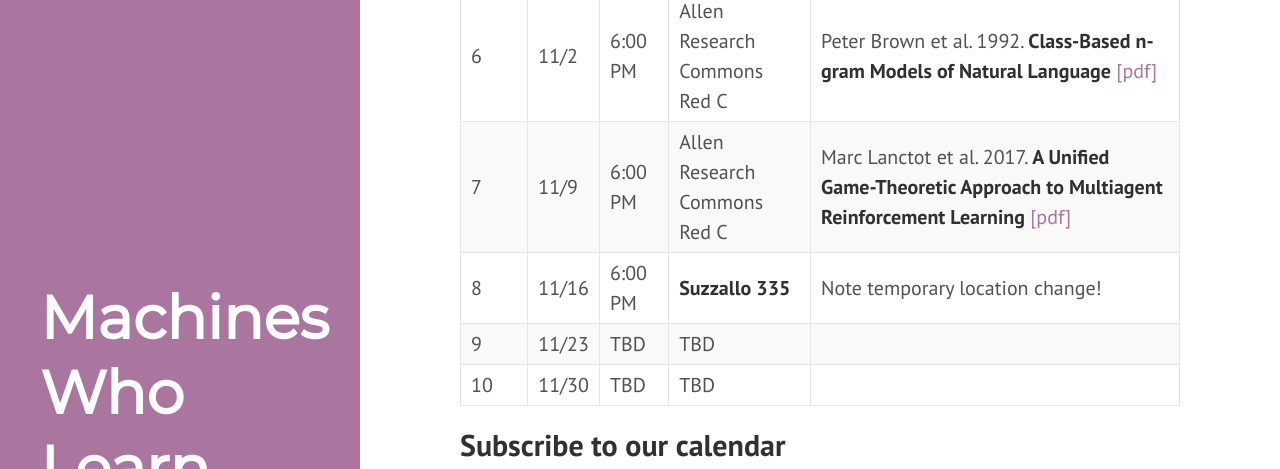
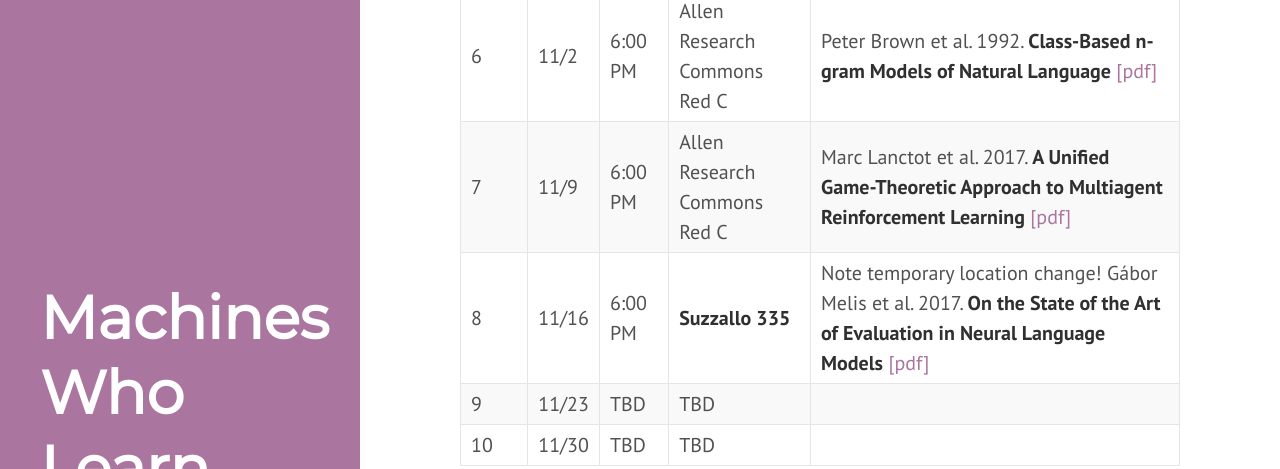
Before and after one commit to MachinesWhoLearn/machineswholearn.github.io, a Jekyll site: the page built from mwl_reading_group.md, in a window 1280 px wide and 900 px high, scrolled down 1174 px, cut to the strip 0-469 px from the top of the window. Built offline with Jekyll 4.4.1, drawn with Linux system fonts in a browser that asks for light colours.

Commit message:
Add 11/16 reading

```diff
--- a/mwl_reading_group.md
+++ b/mwl_reading_group.md
@@ -20,7 +20,7 @@ or two people assigned to lead a discussion about the readings.
 |    5 | 10/26 | 6:00 PM | Allen Research Commons Red C | David Silver et al. 2017. **Mastering the game of Go without human knowledge.** [[pdf]](https://www.nature.com/nature/journal/v550/n7676/full/nature24270.html) <br> Email mwluw@uw.edu if paper is paywalled|
 |    6 | 11/2 | 6:00 PM | Allen Research Commons Red C | Peter Brown et al. 1992. **Class-Based n-gram Models of Natural Language** [[pdf]](https://www.semanticscholar.org/paper/Class-Based-n-gram-Models-of-Natural-Language-Brown-Pietra/783480acff435bfbc15ffcdb4f15eccddaa0c810)|
 |    7 | 11/9 | 6:00 PM | Allen Research Commons Red C |  Marc Lanctot et al. 2017. **A Unified Game-Theoretic Approach to Multiagent Reinforcement Learning** [[pdf]](https://arxiv.org/abs/1711.00832) |
-|    8 | 11/16 | 6:00 PM | **Suzzallo 335** | Note temporary location change! |
+|    8 | 11/16 | 6:00 PM | **Suzzallo 335** | Note temporary location change! Gábor Melis et al. 2017. **On the State of the Art of Evaluation in Neural Language Models** [[pdf]](https://arxiv.org/abs/1707.05589) |
 |    9 | 11/23 | TBD | TBD |                     |
 |   10 | 11/30 | TBD | TBD |                     |
 
```
